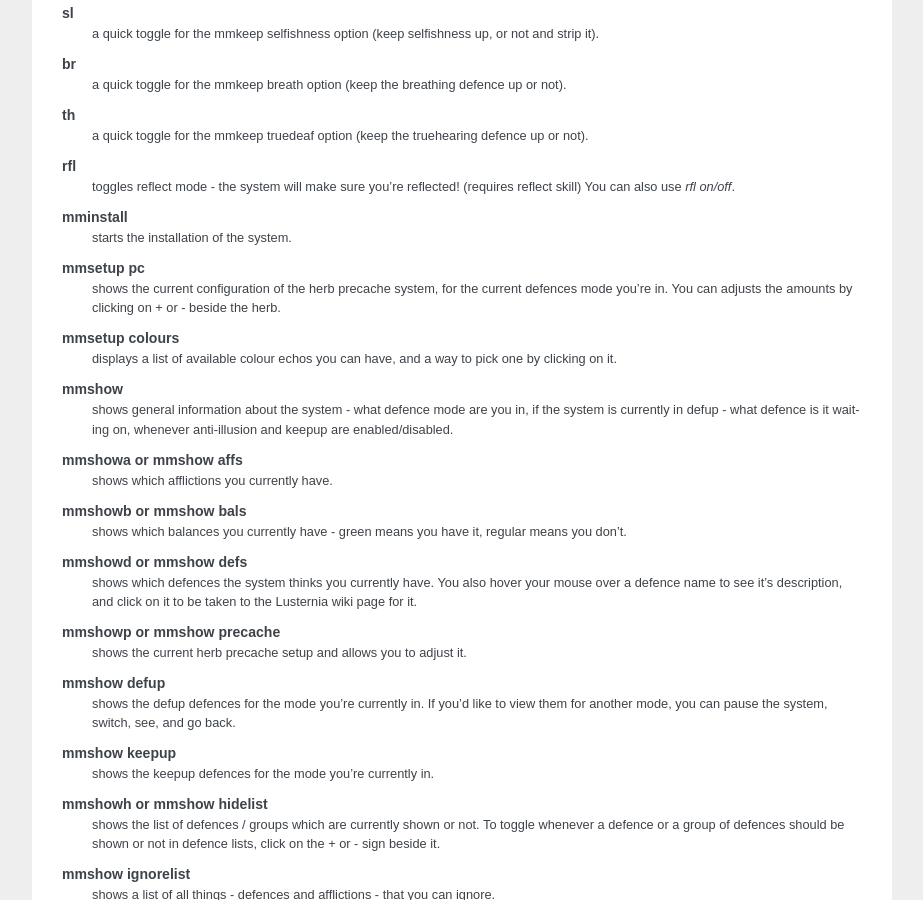
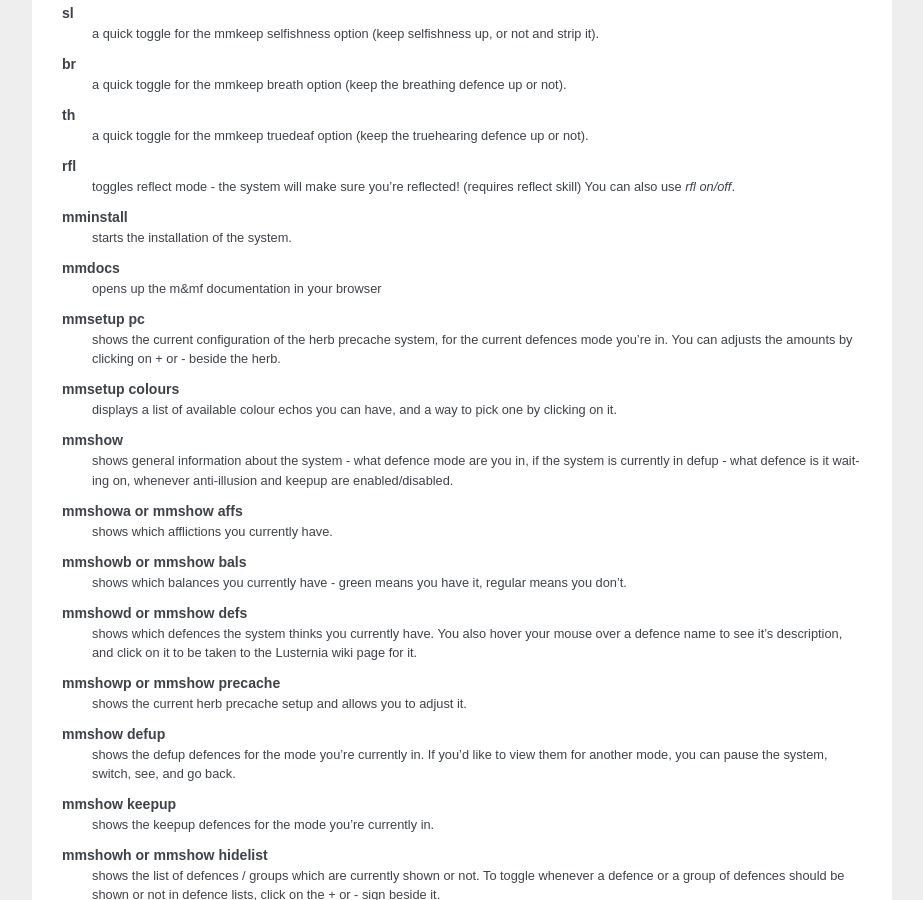
Before and after one commit to m-mf/m-mf, a Sphinx documentation site: the page built from doc/index.rst, in a window 1280 px wide and 900 px high, scrolled down 24660 px. Shown: the whole window, without its empty margins (198-1121 px from the left). Built offline with Sphinx 7.4.7, drawn with Linux system fonts in a browser that asks for light colours.

Commit message:
additional fixes

```diff
--- a/doc/index.rst
+++ b/doc/index.rst
@@ -1115,6 +1115,9 @@
   mminstall
     starts the installation of the system.
 
+  mmdocs
+  	opens up the m&mf documentation in your browser
+
   mmsetup pc
     shows the current configuration of the herb precache system, for the current defences mode you're in. You can adjusts the amounts by clicking on + or - beside the herb.
 
```
Also changed, not shown: 7 other files.
